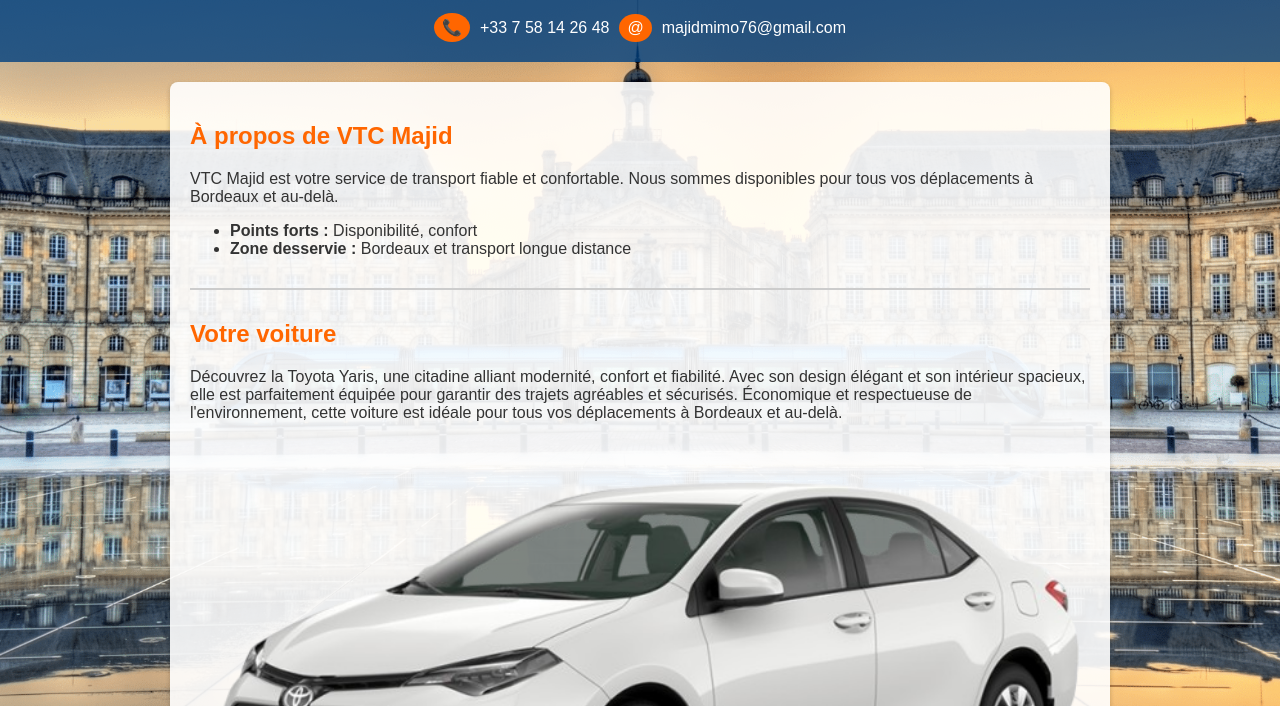
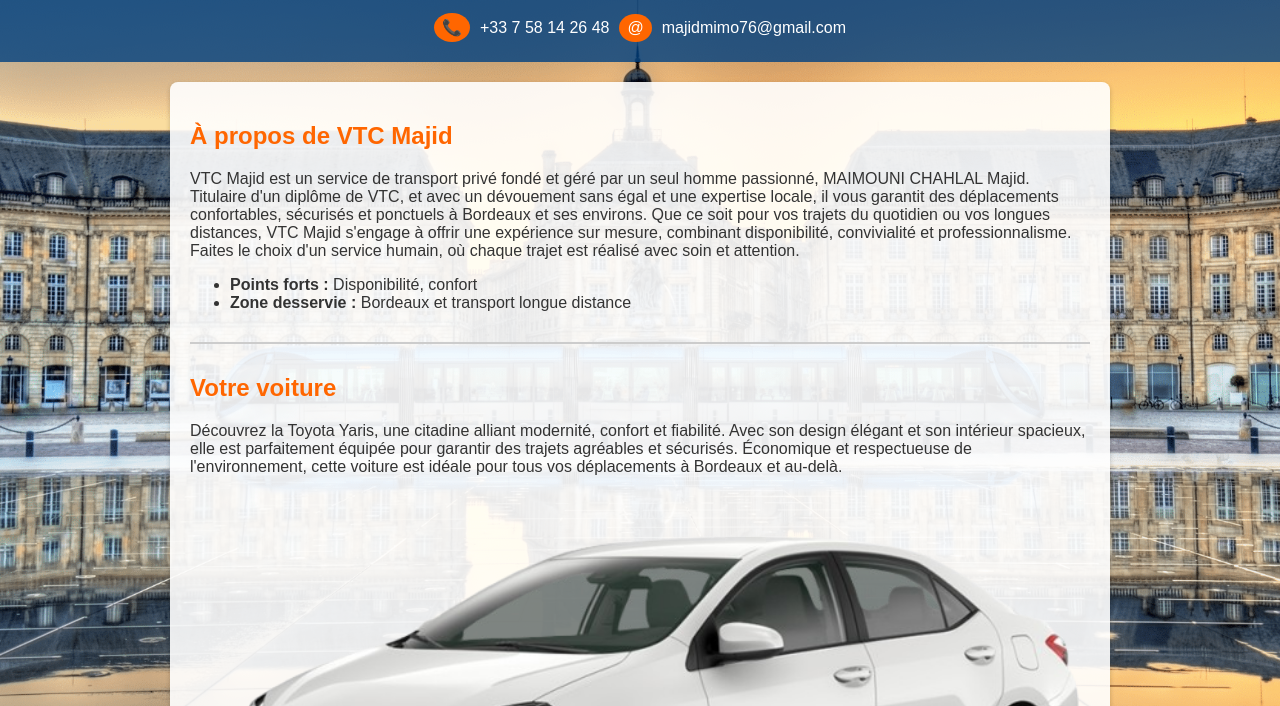
Before and after one commit to Tatamousse/vtcMajid, a plain HTML site: page index.html in a window 1280 px wide. Shown: the part 94-800 px from the top of the page. Drawn offline with nearby package versions, Linux system fonts and the light colour scheme.

Commit message:
modifié index.html

```diff
--- a/index.html
+++ b/index.html
@@ -100,7 +100,12 @@
         <!-- Section Description -->
         <div class="section">
             <h2>À propos de VTC Majid</h2>
-            <p>VTC Majid est votre service de transport fiable et confortable. Nous sommes disponibles pour tous vos déplacements à Bordeaux et au-delà.</p>
+            <p>VTC Majid est un service de transport privé fondé et géré par un seul homme passionné,
+                MAIMOUNI CHAHLAL Majid. Titulaire d'un diplôme de VTC, et avec un dévouement sans égal et une expertise locale,
+                il vous garantit des déplacements confortables, sécurisés et ponctuels à Bordeaux et ses environs.
+                 Que ce soit pour vos trajets du quotidien ou vos longues distances, VTC Majid s'engage à offrir une
+                 expérience sur mesure, combinant disponibilité, convivialité et professionnalisme. Faites le choix
+                 d'un service humain, où chaque trajet est réalisé avec soin et attention.</p>
             <ul>
                 <li><strong>Points forts :</strong> Disponibilité, confort</li>
                 <li><strong>Zone desservie :</strong> Bordeaux et transport longue distance</li>
```
